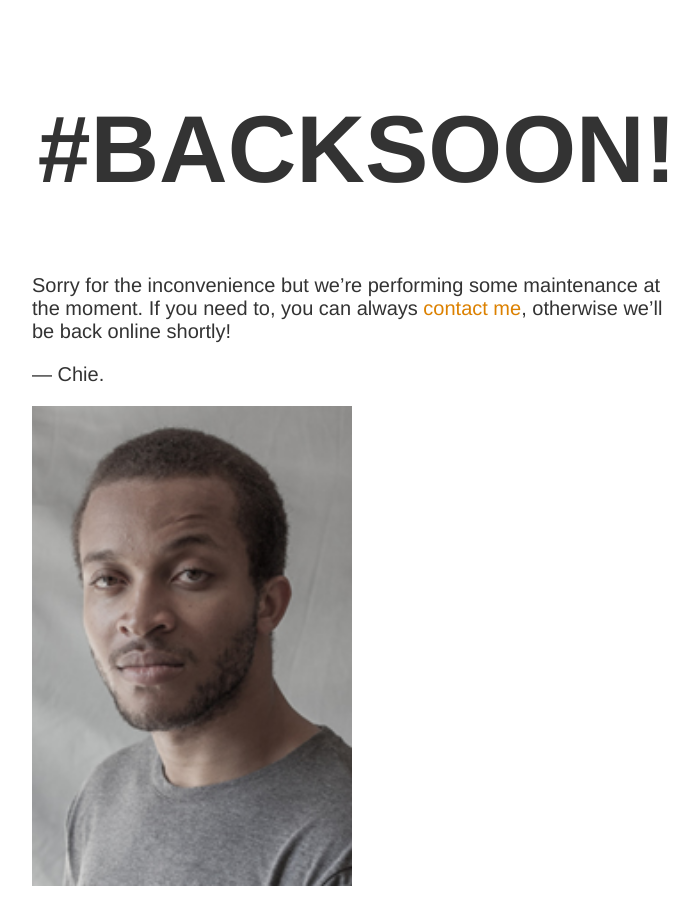
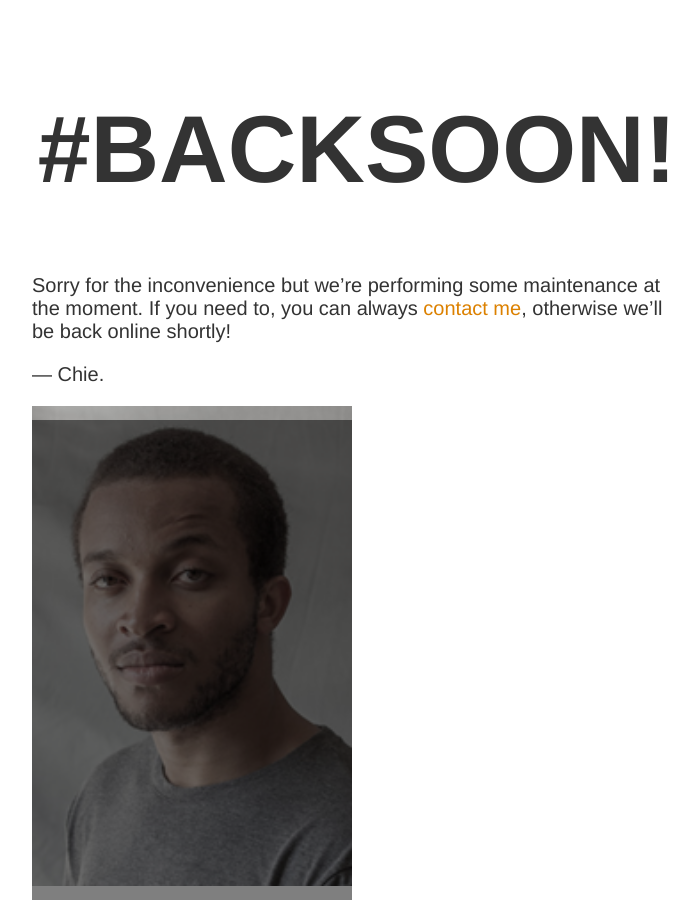
Before and after one commit to chiich/portfolio, a Jekyll site: the page built from index.html, in a window 1280 px wide. Shown: the whole page, without its empty margins (283-982 px from the left). Built offline with Jekyll 4.4.1, drawn with Linux system fonts in a browser that asks for light colours.

Commit message:
Update maintenance.html

```diff
--- a/_layouts/maintenance.html
+++ b/_layouts/maintenance.html
@@ -16,6 +16,12 @@
     background-size: cover;
     background-image: url('/assets/images/214808-20171105-180x450.jpg');
   }
+
+  article::before { content: ''; display: block; max-width: 320px; width: 100%; min-height: 480px;
+    position: absolute; top: 100%; transform: translateY(-100%);
+    text-align: center;
+    background-color: rgba(0,0,0,0.5);
+  }
 </style>
 
 <h1>#backsoon!</h1>
```
